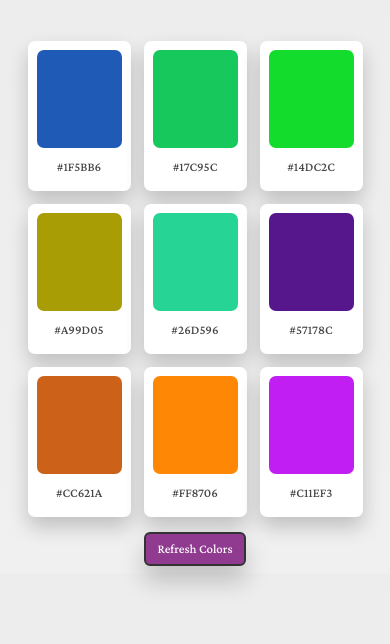
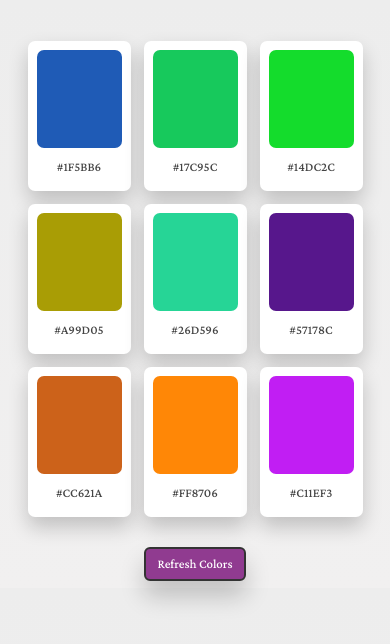
Before and after one commit to Sbt07/Chroma-Palette-Wiz, a plain HTML site: page index.html in a window 390 px wide. Drawn offline with nearby package versions, Linux system fonts and the light colour scheme.

Commit message:
Update Style.css

```diff
--- a/Style.css
+++ b/Style.css
@@ -88,7 +88,7 @@ body{
         font-size: .8rem;
     }
     .refresh-btn{
-        margin: 5px 5px 7px 5px;
+        margin: 20px 5px 7px 5px;
         font-size: .8rem;
         font-weight: 500;
         padding: 8px 12px;
```
